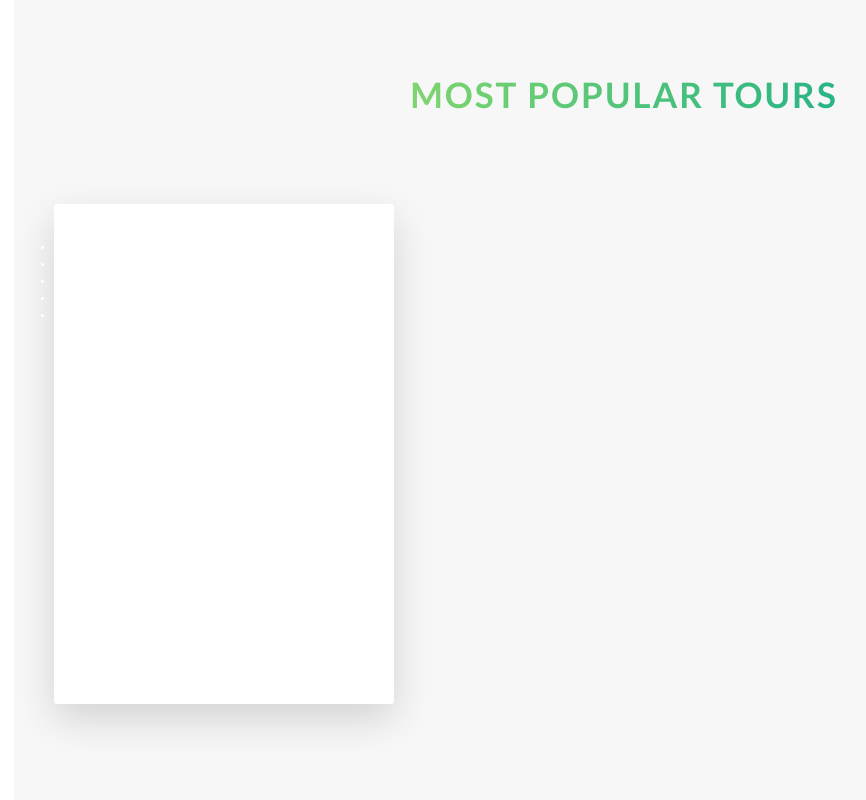
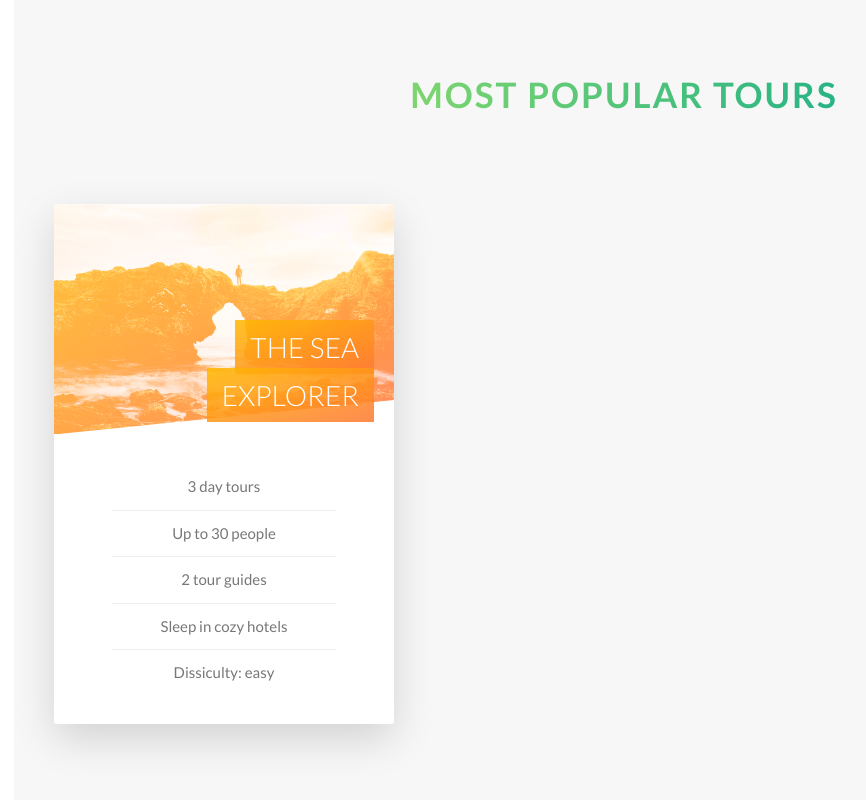
Before and after one commit to nikkilr88/natours, a website: page index.html in a window 1280 px wide. Shown: the part 2267-3067 px from the top of the page, without its empty margins (16-882 px from the left). Drawn offline with nearby package versions, Linux system fonts and the light colour scheme; files that its build step writes are made by us from their sources.

Commit message:
Add card picture, heading and details styles

```diff
--- a/sass/components/_card.scss
+++ b/sass/components/_card.scss
@@ -2,11 +2,10 @@
    perspective: 150rem;
    -moz-perspective: 150rem;
    position: relative;
-   height: 50rem;
+   height: 52rem;
 
    &__side {
-      color: #fff;
-      height: 50rem;
+      height: 52rem;
       transition: all 0.8s ease;
       position: absolute;
       top: 0;
@@ -14,6 +13,7 @@
       width: 100%;
       backface-visibility: hidden;
       border-radius: 3px;
+      overflow: hidden;
       box-shadow: 0 1.5rem 4rem rgba($color-black, 0.15);
 
       &--front {
@@ -35,10 +35,82 @@
    }
 
    &:hover &__side--front {
-      transform: rotateY(180deg)
+      transform: rotateY(-180deg);
    }
 
    &:hover &__side--back {
-      transform: rotateY(0)
+      transform: rotateY(0);
+   }
+
+   // Front of card
+   &__picture {
+      background-size: cover;
+      height: 23rem;
+      background-blend-mode: screen;
+      -webkit-clip-path: polygon(0 0, 100% 0, 100% 85%, 0 100%);
+      clip-path: polygon(0 0, 100% 0, 100% 85%, 0 100%);
+
+      &--1 {
+         background-image: linear-gradient(
+               to right bottom,
+               $color-secondary-light,
+               $color-secondary-dark
+            ),
+            url('../img/nat-5.jpg');
+      }
+
+      &--2 {
+         background-image: url('../img/nat-5.jpg');
+      }
+
+      &--3 {
+         background-image: url('../img/nat-5.jpg');
+      }
+   }
+
+   &__heading {
+      font-size: 2.8rem;
+      font-weight: 300;
+      text-align: right;
+      text-transform: uppercase;
+      color: $color-white;
+      position: absolute;
+      top: 12rem;
+      right: 2rem;
+      width: 75%;
+   }
+
+   &__heading-span {
+      padding: 1rem 1.5rem;
+      -webkit-box-decoration-break: clone;
+      box-decoration-break: clone;
+
+      &--1 {
+         background-image: linear-gradient(
+            to right bottom,
+            rgba($color-secondary-light, 0.85),
+            rgba($color-secondary-dark, 0.85)
+         );
+      }
+   }
+
+   &__details {
+      padding: 3rem;
+
+      ul {
+         list-style: none;
+         width: 80%;
+         margin: 0 auto;
+
+         li {
+            text-align: center;
+            font-size: 1.5rem;
+            padding: 1rem;
+
+            &:not(:last-child) {
+               border-bottom: 1px solid $color-grey-light-2;
+            }
+         }
+      }
    }
 }
```
